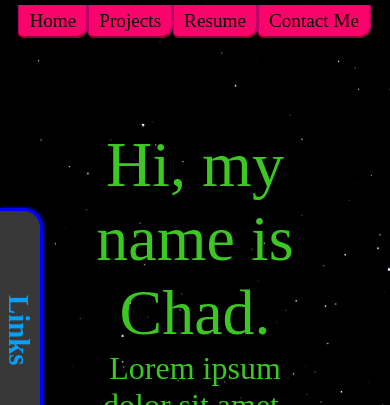
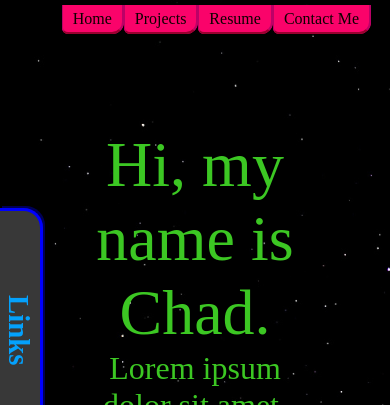
Before and after one commit to Chad1281/ChadCookPortfolio, a plain HTML site: page index.html in a window 390 px wide. Shown: the top 405 px of the page. Drawn offline with nearby package versions, Linux system fonts and the light colour scheme.

Commit message:
changed font size for nav bar on smaller screen

```diff
--- a/assets/css/style.css
+++ b/assets/css/style.css
@@ -254,4 +254,8 @@ footer img {
     .card-desc {
         font-size: 1rem;
     }
+
+    nav a {
+        font-size: 1rem;
+    }
   }
```
